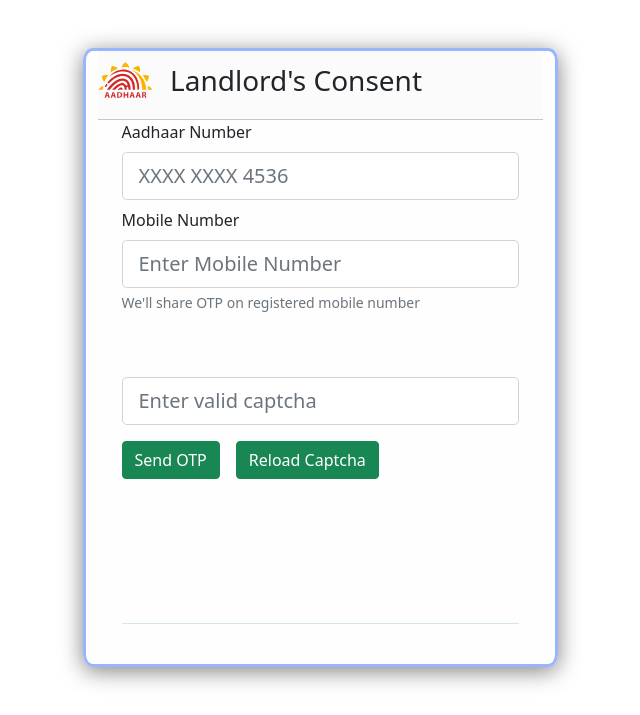
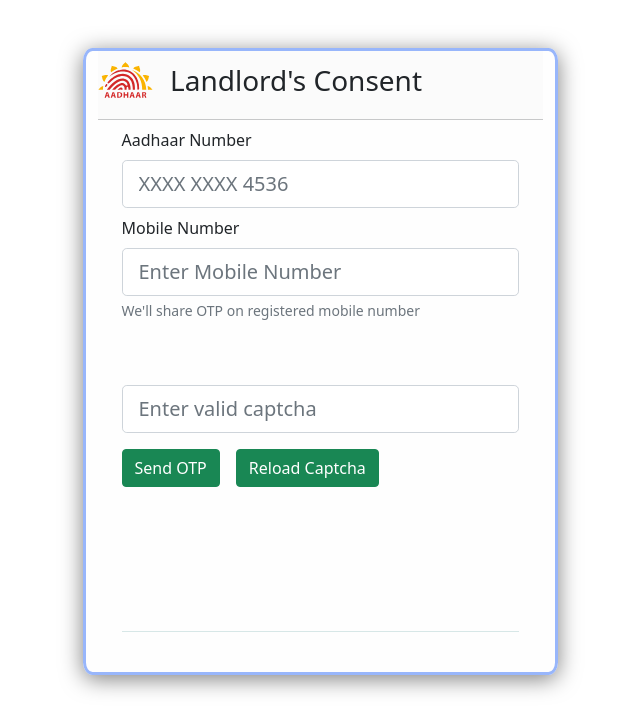
Before and after one commit to PrabhatP2000/pentagon-aadhaar, a Django app: page /landlord/ in a window 1280 px wide. Shown: the part 77-792 px from the top of the page, without its empty margins (320-960 px from the left). Run offline with Django 3.2, Linux system fonts and the light colour scheme.

Commit message:
bit tweaks

```diff
--- a/ps1/templates/landlord_login.html
+++ b/ps1/templates/landlord_login.html
@@ -22,7 +22,7 @@
         <form action="{% url 'handleLandLordLogin' %}" method="post">
           {% csrf_token %}
           <div class="mb-3">
-            <label for="llAadhaar" class="form-label" style="font-weight:500;">Aadhaar Number</label>
+            <label for="llAadhaar" class="form-label mt-2" style="font-weight:500;">Aadhaar Number</label>
             <div class="input-group input-group-lg mb-2">
               <input type="text" class="form-control" name="llAadhaar" id="llAadhaar" placeholder="XXXX XXXX 4536"
                 aria-describedby="aadharnumberhelp" maxlength=12>
--- a/ps1/templates/resident.html
+++ b/ps1/templates/resident.html
@@ -22,7 +22,7 @@
         <form action="{% url 'handleResident' %}" method="post" id="authResidentForm">
           {% csrf_token %}
           <div class="mb-3">
-            <label for="userAadhaar" class="form-label" style="font-weight:500;">Aadhaar Number</label>
+            <label for="userAadhaar" class="form-label mt-2" style="font-weight:500;">Aadhaar Number</label>
             <div class="input-group input-group-lg mb-2">
               <input type="number" class="form-control" name="resAadhaar" id="userAadhaar" placeholder="XXXX XXXX 4536"
                 aria-describedby="aadharnumberhelp" maxlength=12>
```
Also changed, not shown: 1 other file.
